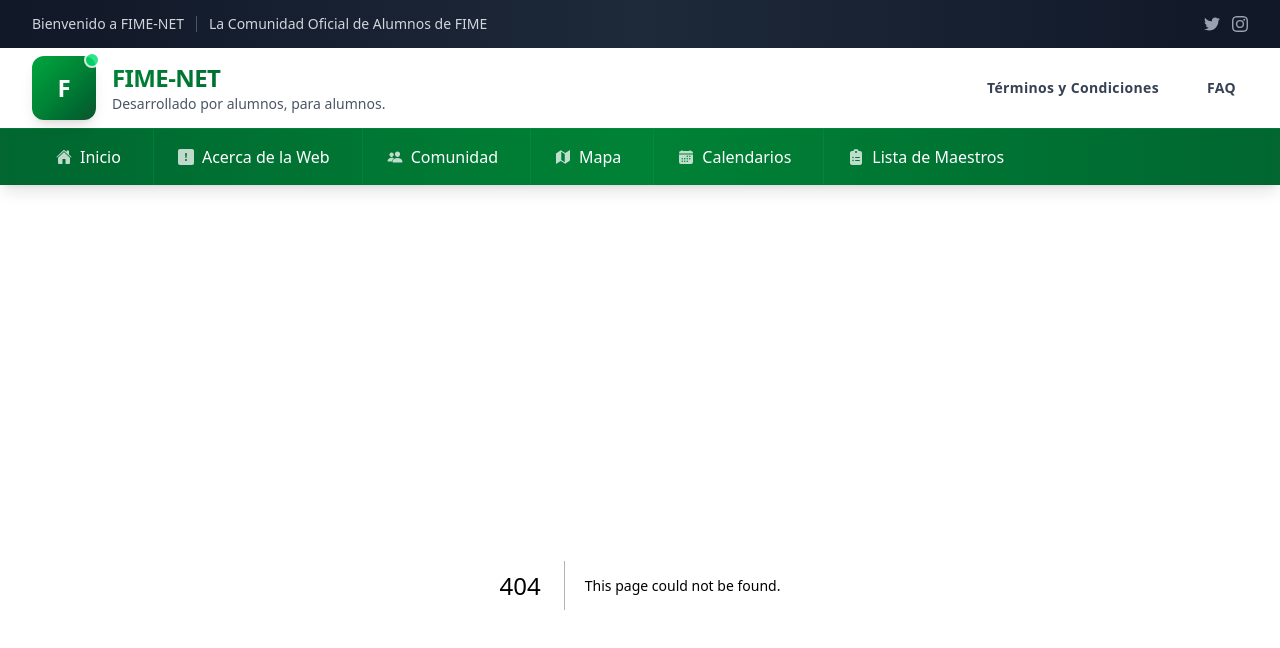
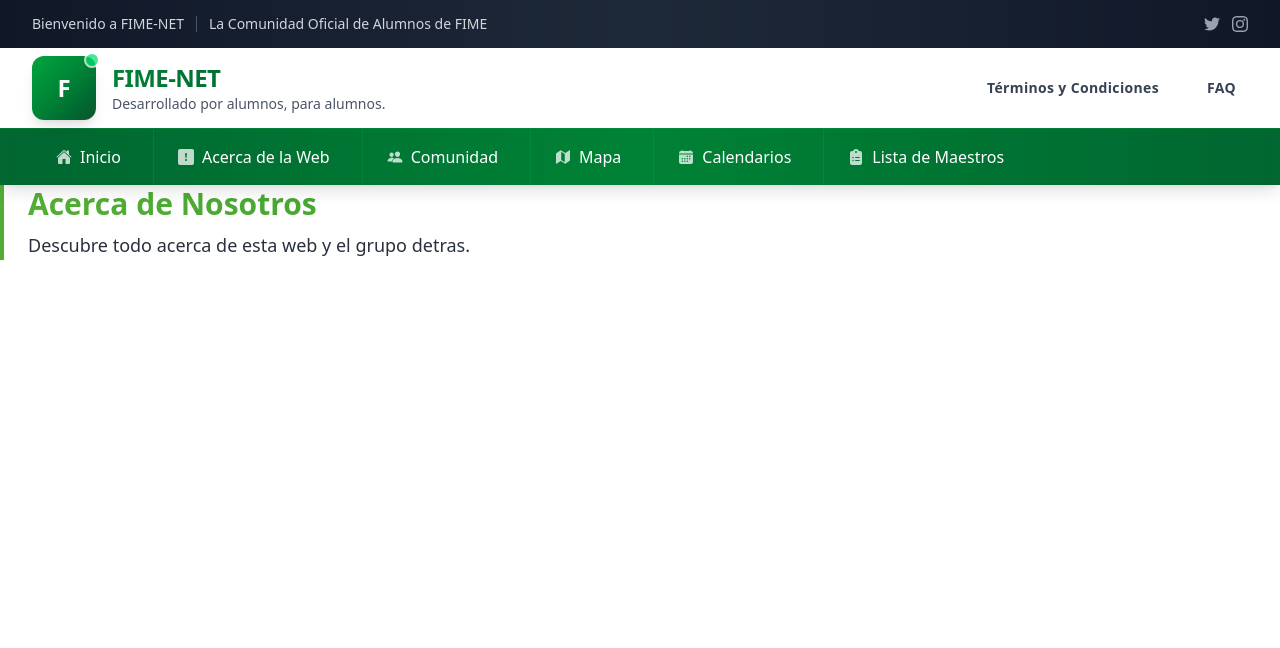
Before and after one commit to DataDave-Dev/fime-net, a Next.js app: page /about in a window 1280 px wide. Before the commit this address had no page. Shown: the top 648 px of the page. Built offline with nearby package versions, Linux system fonts and the light colour scheme.

Commit message:
feat: add About page and TitleMenu component; update TopMenu links

```diff
--- /dev/null
+++ b/src/app/about/page.tsx
@@ -0,0 +1,13 @@
+import SectionContainer from '@/components/ui/section-container/SectionContainer'
+import TitleMenu from '@/components/ui/title-menu/TitleMenu'
+import React from 'react'
+
+export default function () {
+    return (
+        <>
+            <SectionContainer>
+                <TitleMenu title='Acerca de Nosotros' subtitle='Descubre todo acerca de esta web y el grupo detras.' variant='minimal' />
+            </SectionContainer>
+        </>
+    )
+}
--- a/src/app/page.tsx
+++ b/src/app/page.tsx
@@ -16,6 +16,7 @@ import {
   FaHandshake,
   FaLightbulb,
 } from "react-icons/fa";
+import { GiPartyPopper } from "react-icons/gi";
 
 export default function Home() {
   const fadeInUp = {
@@ -96,7 +97,7 @@ export default function Home() {
               animate={{ rotate: [0, 10, -10, 0] }}
               transition={{ duration: 2, repeat: Infinity, delay: 1 }}
             >
-              🎉
+              <GiPartyPopper className="size-4" />
             </motion.span>
             <span className="ml-2">Nueva plataforma - ¡Únete ahora!</span>
           </motion.div>
@@ -172,7 +173,7 @@ export default function Home() {
         </div>
       </SectionContainer>
 
-      {/* Estadísticas Animadas */}
+      {/* Estadísticas */}
       <SectionContainer className="bg-white relative">
         <div className="py-20">
           <motion.h2
@@ -229,7 +230,7 @@ export default function Home() {
         </div>
       </SectionContainer>
 
-      {/* Servicios Animados */}
+      {/* Servicios */}
       <SectionContainer className="bg-gradient-to-b from-gray-50 to-white">
         <div className="py-20">
           <motion.div
@@ -330,7 +331,7 @@ export default function Home() {
         </div>
       </SectionContainer>
 
-      {/* Recursos Animados */}
+      {/* Recursos */}
       <SectionContainer className="bg-gradient-to-br from-[#53ad35] via-[#34a32a] to-[#006633] text-white relative overflow-hidden">
         <motion.div
           className="absolute inset-0 bg-black/10"
--- a/src/components/index.ts
+++ b/src/components/index.ts
@@ -1,2 +1,3 @@
 export * from './ui/top-menu/TopMenu'
 export * from './ui/section-container/SectionContainer'
+export * from './ui/title-menu/TitleMenu'
--- /dev/null
+++ b/src/components/ui/title-menu/TitleMenu.tsx
@@ -0,0 +1,202 @@
+'use client';
+
+import React from 'react';
+import { motion } from 'framer-motion';
+
+interface Props {
+    title: string;
+    subtitle: string;
+    className?: string;
+    variant?: 'default' | 'centered' | 'minimal' | 'hero';
+    showDivider?: boolean;
+    titleColor?: 'primary' | 'secondary' | 'dark' | 'gradient';
+}
+
+export default function TitleMenu({
+    title,
+    subtitle,
+    className = '',
+    variant = 'default',
+    showDivider = true,
+    titleColor = 'gradient'
+}: Props) {
+
+    const containerVariants = {
+        hidden: { opacity: 0, y: 20 },
+        visible: {
+            opacity: 1,
+            y: 0,
+            transition: {
+                duration: 0.6,
+                staggerChildren: 0.2
+            }
+        }
+    };
+
+    const itemVariants = {
+        hidden: { opacity: 0, y: 15 },
+        visible: { opacity: 1, y: 0 }
+    };
+
+    const variantStyles = {
+        default: "text-left",
+        centered: "text-center",
+        minimal: "text-left border-l-4 border-[#53ad35] pl-6",
+        hero: "text-center py-12"
+    };
+
+    const titleColorStyles = {
+        primary: "text-[#53ad35]",
+        secondary: "text-[#34a32a]",
+        dark: "text-[#313b48]",
+        gradient: "bg-gradient-to-r from-[#53ad35] via-[#34a32a] to-[#006633] bg-clip-text text-transparent"
+    };
+
+    const titleSizes = {
+        default: "text-3xl md:text-4xl",
+        centered: "text-4xl md:text-5xl",
+        minimal: "text-2xl md:text-3xl",
+        hero: "text-5xl md:text-6xl lg:text-7xl"
+    };
+
+    const subtitleSizes = {
+        default: "text-lg md:text-xl",
+        centered: "text-xl md:text-2xl",
+        minimal: "text-base md:text-lg",
+        hero: "text-2xl md:text-3xl"
+    };
+
+    return (
+        <motion.div
+            className={`${variantStyles[variant]} ${className}`}
+            variants={containerVariants}
+            initial="hidden"
+            animate="visible"
+        >
+            <motion.h1
+                className={`
+                    ${titleSizes[variant]}
+                    ${titleColorStyles[titleColor]}
+                    font-extrabold
+                    leading-tight
+                    ${variant === 'minimal' ? 'mb-2' : 'mb-4'}
+                    ${variant === 'hero' ? 'mb-6' : ''}
+                `}
+                variants={itemVariants}
+            >
+                {title}
+            </motion.h1>
+
+            <motion.p
+                className={`
+                    ${subtitleSizes[variant]}
+                    text-[#28313d]
+                    leading-relaxed
+                    ${variant === 'hero' ? 'max-w-4xl mx-auto opacity-90' : 'max-w-3xl'}
+                    ${variant === 'centered' ? 'mx-auto' : ''}
+                `}
+                variants={itemVariants}
+            >
+                {subtitle}
+            </motion.p>
+
+            {showDivider && variant !== 'minimal' && (
+                <motion.div
+                    className={`
+                        mt-2 flex items-center gap-4
+                        ${variant === 'centered' ? 'justify-center' : ''}
+                    `}
+                    variants={itemVariants}
+                >
+                    <div className="h-1 w-12 bg-gradient-to-r from-[#53ad35] to-[#34a32a] rounded-full" />
+                    <div className="h-1 w-8 bg-[#53ad35]/50 rounded-full" />
+                    <div className="h-1 w-4 bg-[#53ad35]/30 rounded-full" />
+                </motion.div>
+            )}
+
+            {variant === 'hero' && (
+                <>
+                    <motion.div
+                        className="absolute top-10 left-10 w-32 h-32 bg-[#53ad35]/10 rounded-full blur-2xl"
+                        animate={{
+                            scale: [1, 1.2, 1],
+                            opacity: [0.1, 0.2, 0.1]
+                        }}
+                        transition={{ duration: 4, repeat: Infinity }}
+                    />
+                    <motion.div
+                        className="absolute bottom-10 right-10 w-40 h-40 bg-[#34a32a]/10 rounded-full blur-2xl"
+                        animate={{
+                            scale: [1.2, 1, 1.2],
+                            opacity: [0.2, 0.1, 0.2]
+                        }}
+                        transition={{ duration: 5, repeat: Infinity }}
+                    />
+                </>
+            )}
+        </motion.div>
+    );
+}
+
+export const PageHeader = ({
+    title,
+    subtitle,
+    breadcrumb
+}: {
+    title: string;
+    subtitle: string;
+    breadcrumb?: string[]
+}) => {
+    return (
+        <div className="bg-gradient-to-r from-gray-50 to-green-50/30 py-16 px-4 sm:px-6 lg:px-8">
+            <div className="max-w-7xl mx-auto">
+                {breadcrumb && (
+                    <motion.nav
+                        className="flex mb-8"
+                        initial={{ opacity: 0, x: -20 }}
+                        animate={{ opacity: 1, x: 0 }}
+                        transition={{ duration: 0.5 }}
+                    >
+                        <ol className="inline-flex items-center space-x-1 md:space-x-3">
+                            {breadcrumb.map((item, index) => (
+                                <li key={index} className="inline-flex items-center">
+                                    {index > 0 && (
+                                        <span className="mx-2 text-[#28313d]/50">/</span>
+                                    )}
+                                    <span className={`
+                                        text-sm font-medium
+                                        ${index === breadcrumb.length - 1
+                                            ? 'text-[#53ad35]'
+                                            : 'text-[#28313d]/70 hover:text-[#53ad35]'
+                                        }
+                                    `}>
+                                        {item}
+                                    </span>
+                                </li>
+                            ))}
+                        </ol>
+                    </motion.nav>
+                )}
+
+                <TitleMenu
+                    title={title}
+                    subtitle={subtitle}
+                    variant="hero"
+                    titleColor="gradient"
+                    showDivider={false}
+                />
+            </div>
+        </div>
+    );
+};
+
+export const useTitleMenu = () => {
+    return {
+        variants: {
+            page: { variant: 'hero' as const, titleColor: 'gradient' as const },
+            section: { variant: 'centered' as const, titleColor: 'primary' as const },
+            card: { variant: 'minimal' as const, titleColor: 'dark' as const },
+            default: { variant: 'default' as const, titleColor: 'gradient' as const }
+        }
+    };
+};
--- a/src/components/ui/top-menu/TopMenu.tsx
+++ b/src/components/ui/top-menu/TopMenu.tsx
@@ -108,7 +108,7 @@ export default function TopMenu() {
                         <div className="hidden lg:flex">
                             {[
                                 { href: "/", label: "Inicio", icon: <IoHome className='size-4' /> },
-                                { href: "#acerca", label: "Acerca de la Web", icon: <BsFillExclamationSquareFill className='size-4' /> },
+                                { href: "/about", label: "Acerca de la Web", icon: <BsFillExclamationSquareFill className='size-4' /> },
                                 { href: "#comunidad", label: "Comunidad", icon: <IoPeople className='size-4' /> },
                                 { href: "#mapa", label: "Mapa", icon: <IoMapSharp className='size-4' /> },
                                 { href: "#calendario", label: "Calendarios", icon: <IoCalendar className='size-4' /> },
@@ -144,7 +144,7 @@ export default function TopMenu() {
                             <div className="space-y-1">
                                 {[
                                     { href: "/", label: "Inicio", icon: <IoHome className='size-4' /> },
-                                    { href: "#acerca", label: "Acerca de la Web", icon: <BsFillExclamationSquareFill className='size-4' /> },
+                                    { href: "/about", label: "Acerca de la Web", icon: <BsFillExclamationSquareFill className='size-4' /> },
                                     { href: "#comunidad", label: "Comunidad", icon: <IoPeople className='size-4' /> },
                                     { href: "#mapa", label: "Mapa", icon: <IoMapSharp className='size-4' /> },
                                     { href: "#calendario", label: "Calendarios", icon: <IoCalendar className='size-4' /> },
```
